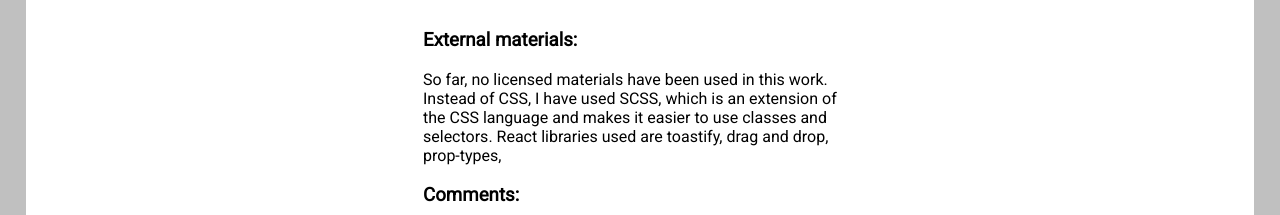
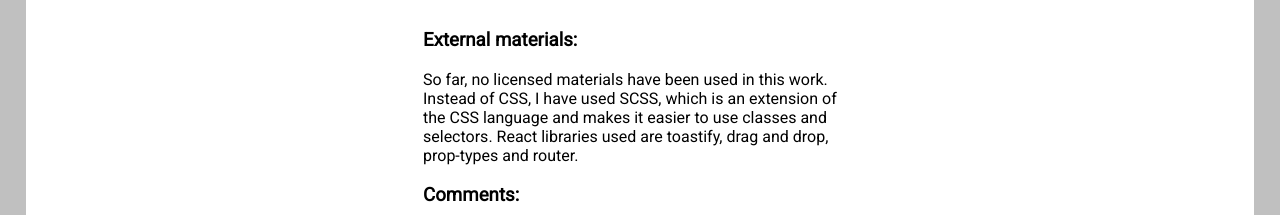
Before and after one commit to HenaNieminen/Time-Manager-React, a React (Vite) app in the folder frontend/: page /info in a window 1280 px wide. Shown: the part 997-1212 px from the top of the page. Built offline with nearby package versions, Linux system fonts and the light colour scheme.

Commit message:
Change: update info

```diff
--- a/frontend/src/pages/infopage.jsx
+++ b/frontend/src/pages/infopage.jsx
@@ -38,7 +38,7 @@ const InfoPage = () => {
                 <p>So far, no licensed materials have been used in this work.
                     Instead of CSS, I have used SCSS, which is an extension of the CSS language
                     and makes it easier to use classes and selectors. React libraries used are toastify,
-                    drag and drop, prop-types,
+                    drag and drop, prop-types and router.
                 </p>
                 <h3>Comments:</h3>
                 <p>
```
